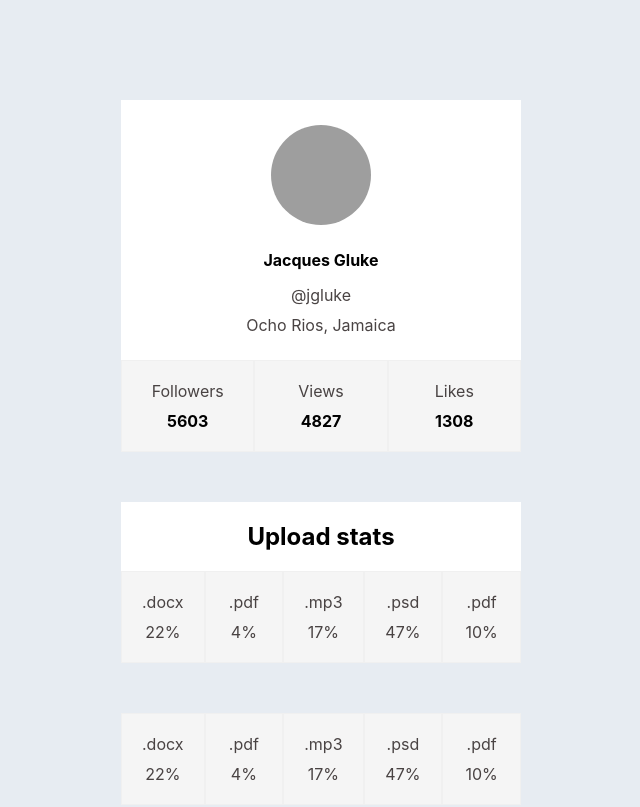
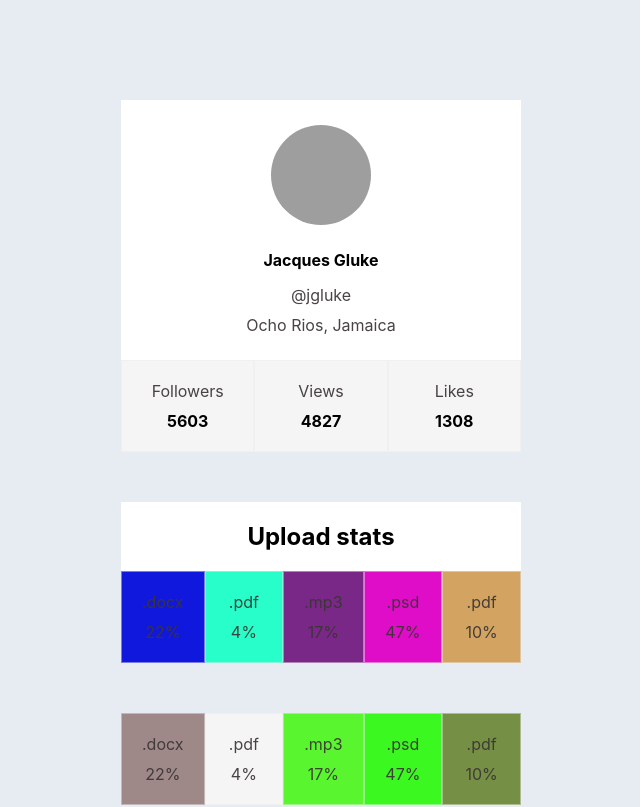
Before and after one commit to OstafiichukO/goit-react-hw-01-components, a React (Create React App) app: page / in a window 1280 px wide. Shown: the top 807 px of the page, without its empty margins (319-959 px from the left). Built offline with nearby package versions, Linux system fonts and the light colour scheme; grey boxes are pictures that could not be loaded.

Commit message:
Генерация случайного цвета
генерации случайного цвета

```diff
--- a/src/components/Statistics/Statistics.js
+++ b/src/components/Statistics/Statistics.js
@@ -1,5 +1,10 @@
 import PropTypes from 'prop-types';
 import s from './Statistics.module.css';
+
+const randomColor = () => {
+  const randomColor = '#' + (((1 << 24) * Math.random()) | 0).toString(16);
+  return randomColor;
+};
 
 const Statistics = ({ title, stats }) => {
   return (
@@ -7,7 +12,13 @@ const Statistics = ({ title, stats }) => {
       {title && <h2 className={s.title}>{title}</h2>}
       <ul className={s.statList}>
         {stats.map(item => (
-          <li key={item.id} className={s.item}>
+          <li
+            key={item.id}
+            className={s.item}
+            style={{
+              backgroundColor: randomColor(),
+            }}
+          >
             <span className={s.label}>{item.label}</span>
             <span className={s.percentage}>{item.percentage}%</span>
           </li>
```
